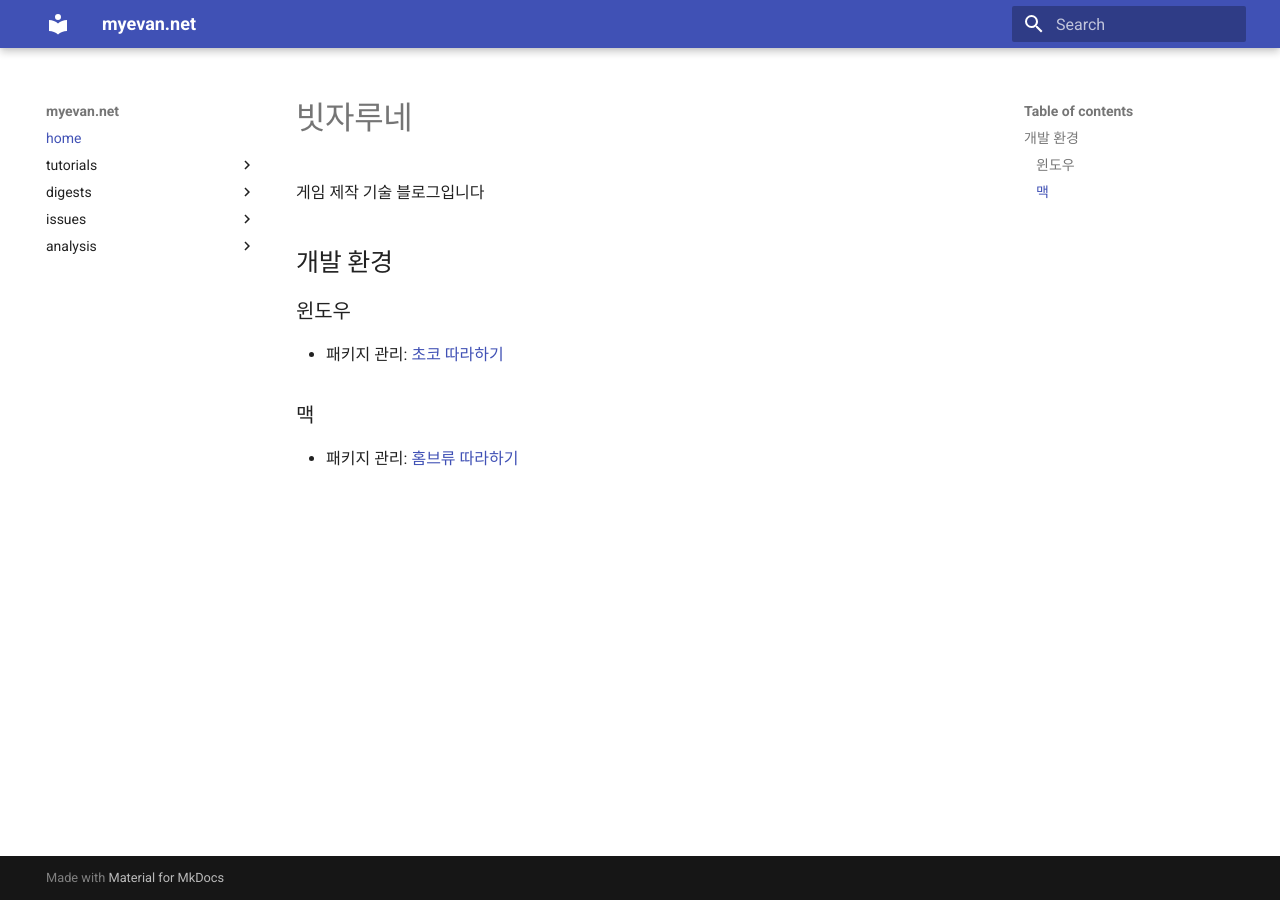
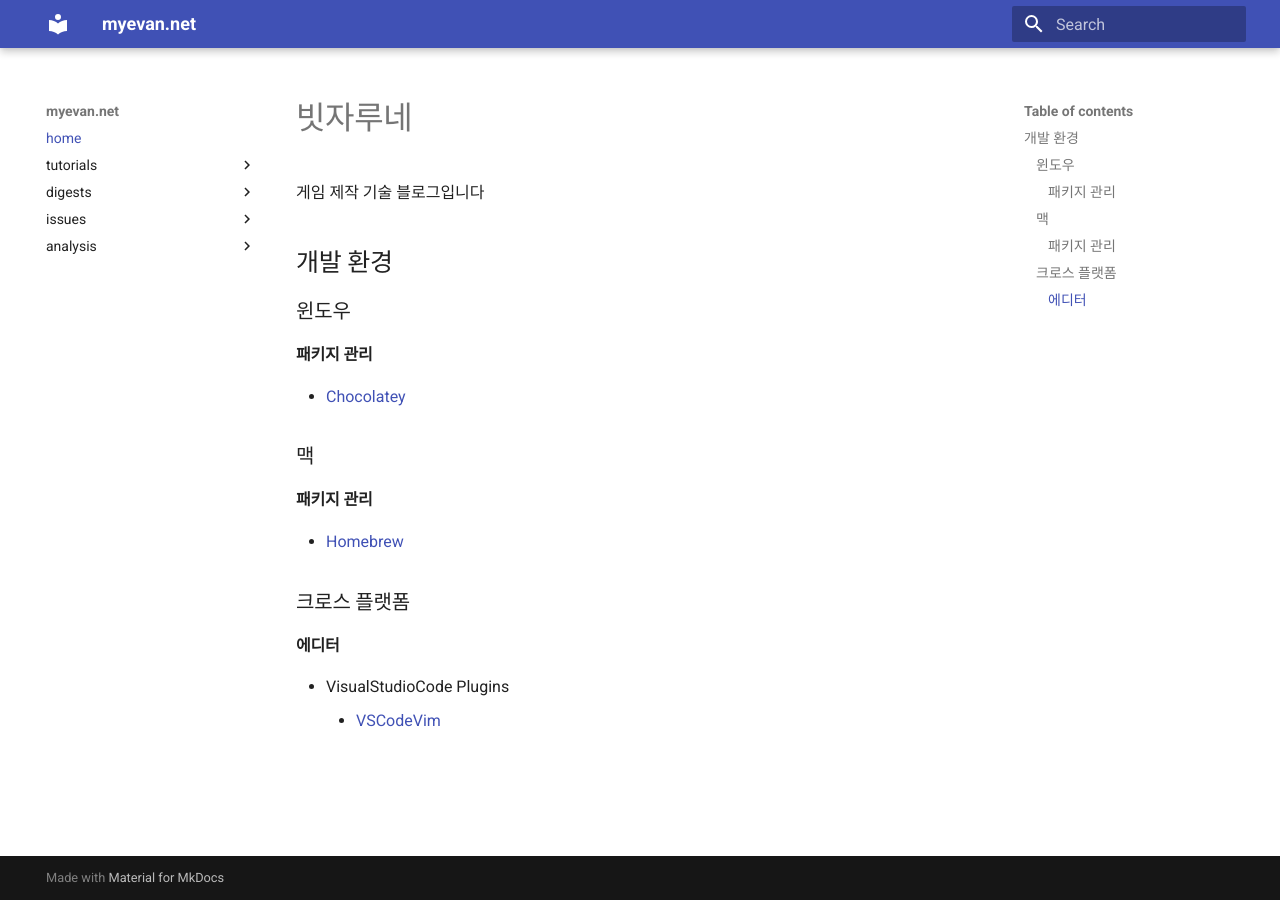
Before and after one commit to myevan/myevan-home, an MkDocs documentation site: the page built from docs/index.md, in a window 1280 px wide. Built offline with MkDocs 1.6.1 and Material for MkDocs 9.7.7, drawn with Linux system fonts in a browser that asks for light colours; old or Windows-style settings are respelled for this version of MkDocs.

Commit message:
홈 페이지 정리

```diff
--- a/docs/index.md
+++ b/docs/index.md
@@ -6,8 +6,19 @@
 
 ### 윈도우
 
-* 패키지 관리: [초코 따라하기](./windows_choco_tutorial.md)
+#### 패키지 관리
+
+* [Chocolatey](./windows_choco_tutorial.md)
 
 ### 맥
 
-* 패키지 관리: [홈브류 따라하기](./mac_homebrew_tutorial.md)
+#### 패키지 관리
+
+* [Homebrew](./mac_homebrew_tutorial.md)
+
+### 크로스 플랫폼
+
+#### 에디터
+
+* VisualStudioCode Plugins
+    * [VSCodeVim](./vscode_plugin_vim_digest.md)
```
